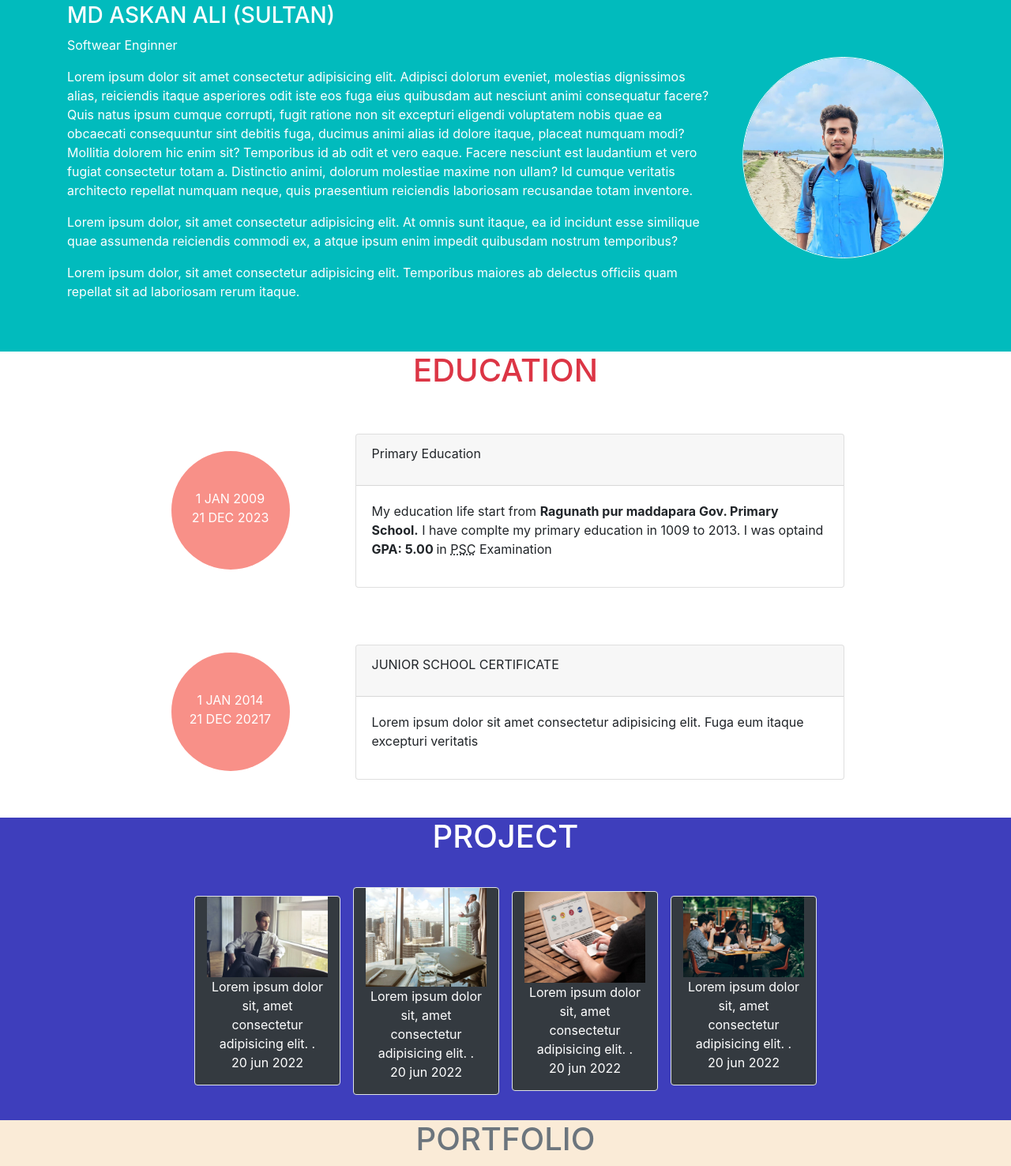
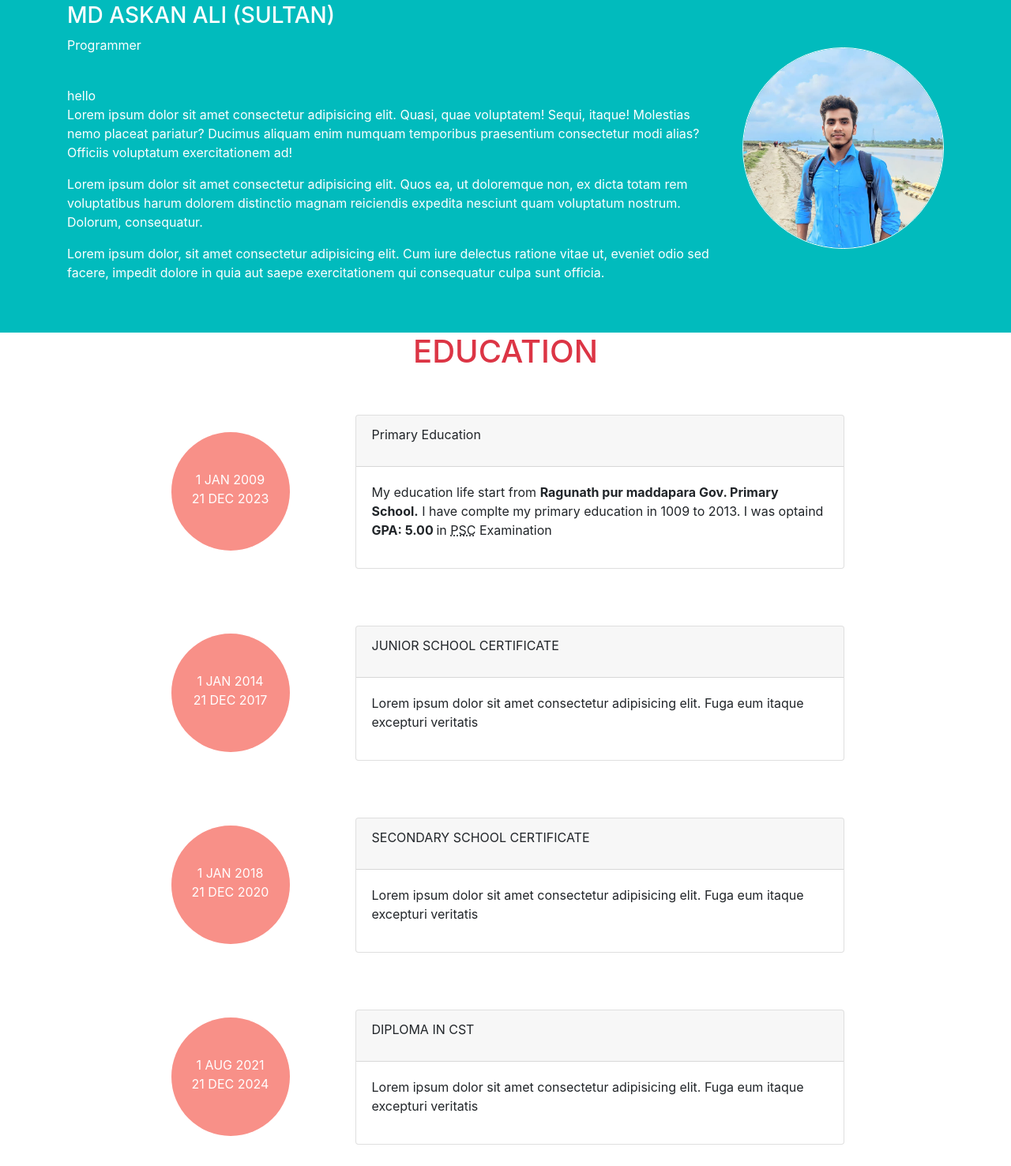
Before and after one commit to sultanaskan/sultanaskan.github.io, a plain HTML site: page index.html in a window 1280 px wide. Shown: the part 901-2377 px from the top of the page at 79% size. Drawn offline with nearby package versions, Linux system fonts and the light colour scheme.

Commit message:
update education section

```diff
--- a/index.html
+++ b/index.html
@@ -81,22 +81,21 @@
       <div class="row align-items-center justify-content-center">
         <div class="col-md-9">
           <h3>MD ASKAN ALI (SULTAN)</h3>
-          <p>Softwear Enginner</p>
+          <p>Programmer</p>
+          <br>
 
-          <p>Lorem ipsum dolor sit amet consectetur adipisicing elit. Adipisci dolorum eveniet, molestias dignissimos
-            alias, reiciendis itaque asperiores odit iste eos fuga eius quibusdam aut nesciunt animi consequatur facere?
-            Quis natus ipsum cumque corrupti, fugit ratione non sit excepturi eligendi voluptatem nobis quae ea
-            obcaecati consequuntur sint debitis fuga, ducimus animi alias id dolore itaque, placeat numquam modi?
-            Mollitia dolorem hic enim sit? Temporibus id ab odit et vero eaque. Facere nesciunt est laudantium et vero
-            fugiat consectetur totam a. Distinctio animi, dolorum molestiae maxime non ullam? Id cumque veritatis
-            architecto repellat numquam neque, quis praesentium reiciendis laboriosam recusandae totam inventore.</p>
+          <p class="tsize">hello <br>
+
+            Lorem ipsum dolor sit amet consectetur adipisicing elit. Quasi, quae voluptatem! Sequi, itaque! Molestias nemo placeat pariatur? Ducimus aliquam enim numquam temporibus praesentium consectetur modi alias? Officiis voluptatum exercitationem ad!
+          </p>
+
+          <p>
+            Lorem ipsum dolor sit amet consectetur adipisicing elit. Quos ea, ut doloremque non, ex dicta totam rem voluptatibus harum dolorem distinctio magnam reiciendis expedita nesciunt quam voluptatum nostrum. Dolorum, consequatur.
+          </p>
+
+          <p>Lorem ipsum dolor, sit amet consectetur adipisicing elit. Cum iure delectus ratione vitae ut, eveniet odio sed facere, impedit dolore in quia aut saepe exercitationem qui consequatur culpa sunt officia.</p>
 
 
-          <p>Lorem ipsum dolor, sit amet consectetur adipisicing elit. At omnis sunt itaque, ea id incidunt esse
-            similique quae assumenda reiciendis commodi ex, a atque ipsum enim impedit quibusdam nostrum temporibus?</p>
-
-          <p>Lorem ipsum dolor, sit amet consectetur adipisicing elit. Temporibus maiores ab delectus officiis quam
-            repellat sit ad laboriosam rerum itaque.</p>
 
         </div>
         <div class="col-md-3">
@@ -138,7 +137,7 @@
       <div class="row py-4 my-4 align-items-center justify-content-center">
         <div class="col-md-2  mx-3">
           <div class="circle text-center text-white">
-            <p class="pt-5">1 JAN 2014 <br> 21 DEC 20217</p>
+            <p class="pt-5">1 JAN 2014 <br> 21 DEC 2017</p>
 
           </div>
         </div>
@@ -146,6 +145,47 @@
           <div class="card ml-3">
             <div class="card-header">
               <p>JUNIOR SCHOOL CERTIFICATE</p>
+            </div>
+            <div class="card-body">
+              <p>Lorem ipsum dolor sit amet consectetur adipisicing elit. Fuga eum itaque excepturi veritatis </p>
+            </div>
+          </div>
+        </div>
+      </div>
+
+
+
+
+      <div class="row py-4 my-4 align-items-center justify-content-center">
+        <div class="col-md-2  mx-3">
+          <div class="circle text-center text-white">
+            <p class="pt-5">1 JAN 2018 <br> 21 DEC 2020</p>
+
+          </div>
+        </div>
+        <div class="col-md-7 mx-3">
+          <div class="card ml-3">
+            <div class="card-header">
+              <p>SECONDARY SCHOOL CERTIFICATE</p>
+            </div>
+            <div class="card-body">
+              <p>Lorem ipsum dolor sit amet consectetur adipisicing elit. Fuga eum itaque excepturi veritatis </p>
+            </div>
+          </div>
+        </div>
+      </div>
+
+      <div class="row py-4 my-4 align-items-center justify-content-center">
+        <div class="col-md-2  mx-3">
+          <div class="circle text-center text-white">
+            <p class="pt-5">1 AUG 2021 <br> 21 DEC 2024</p>
+
+          </div>
+        </div>
+        <div class="col-md-7 mx-3">
+          <div class="card ml-3">
+            <div class="card-header">
+              <p>DIPLOMA IN CST</p>
             </div>
             <div class="card-body">
               <p>Lorem ipsum dolor sit amet consectetur adipisicing elit. Fuga eum itaque excepturi veritatis </p>
```
Also changed, not shown: css/style.css (line endings or trailing spaces).
